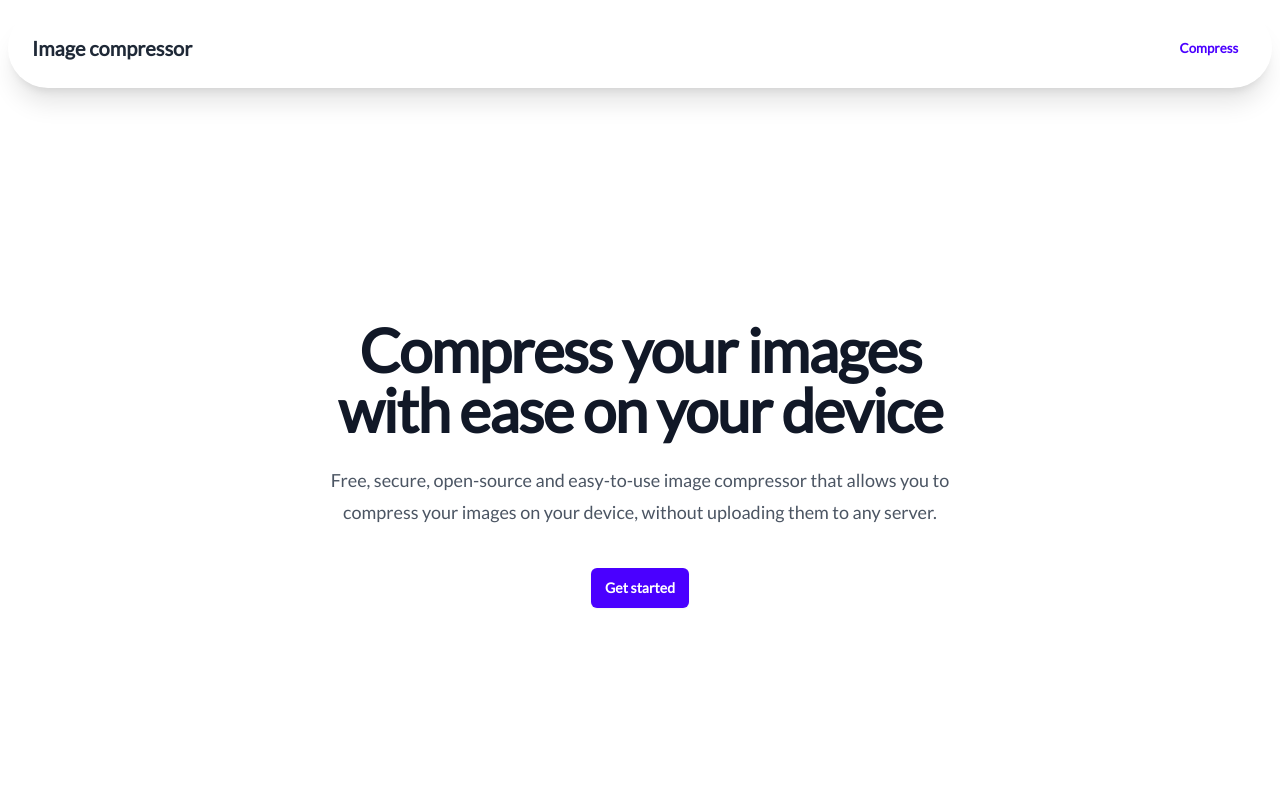
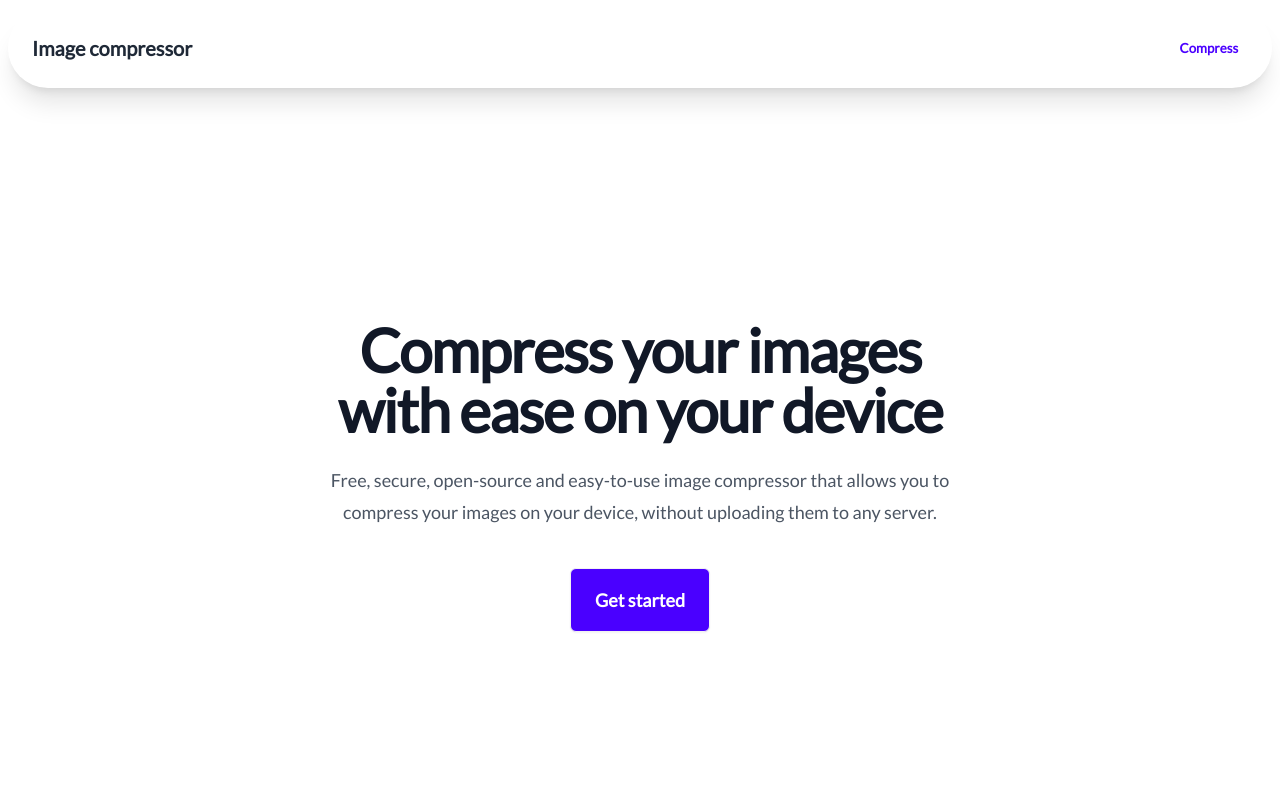
Before and after one commit to serafimsanvol/wasm-image-compressor, a Next.js app: page / in a window 1280 px wide. Shown: the top 800 px of the page. Built offline with nearby package versions, Linux system fonts and the light colour scheme.

Commit message:
Fix button add lib for animations

```diff
--- a/package.json
+++ b/package.json
@@ -15,6 +15,7 @@
     "react-compare-slider": "^3.0.1",
     "react-dom": "^18",
     "react-hook-form": "7.51.3",
+    "tailwindcss-animated": "1.0.1",
     "wasm-vips": "0.0.6"
   },
   "devDependencies": {
--- a/src/app/page.tsx
+++ b/src/app/page.tsx
@@ -18,7 +18,7 @@
             <div className="mt-10 flex items-center justify-center gap-x-6">
               <Link
                 href="/compress"
-                className="rounded-md bg-primary px-3.5 py-2.5 text-sm font-semibold text-white shadow-sm hover:bg-indigo-500 focus-visible:outline focus-visible:outline-2 focus-visible:outline-offset-2 focus-visible:outline-indigo-600"
+                className="btn btn-lg rounded-md bg-primary font-semibold text-white shadow-sm hover:bg-indigo-500 focus-visible:outline focus-visible:outline-2 focus-visible:outline-offset-2 focus-visible:outline-indigo-600"
               >
                 Get started
               </Link>
```
Also changed, not shown: 1 other file (tests, documents, lock files or other folders).
